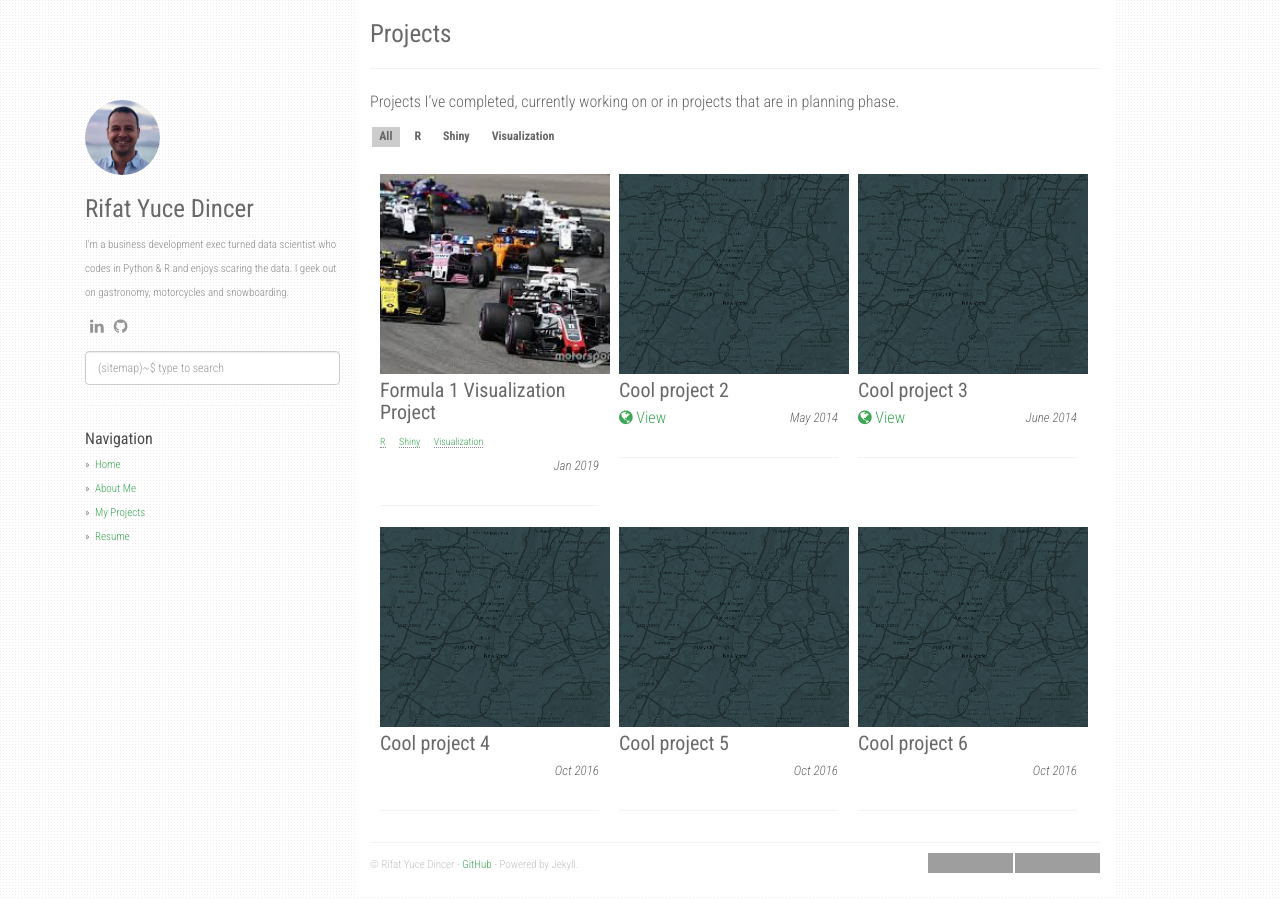
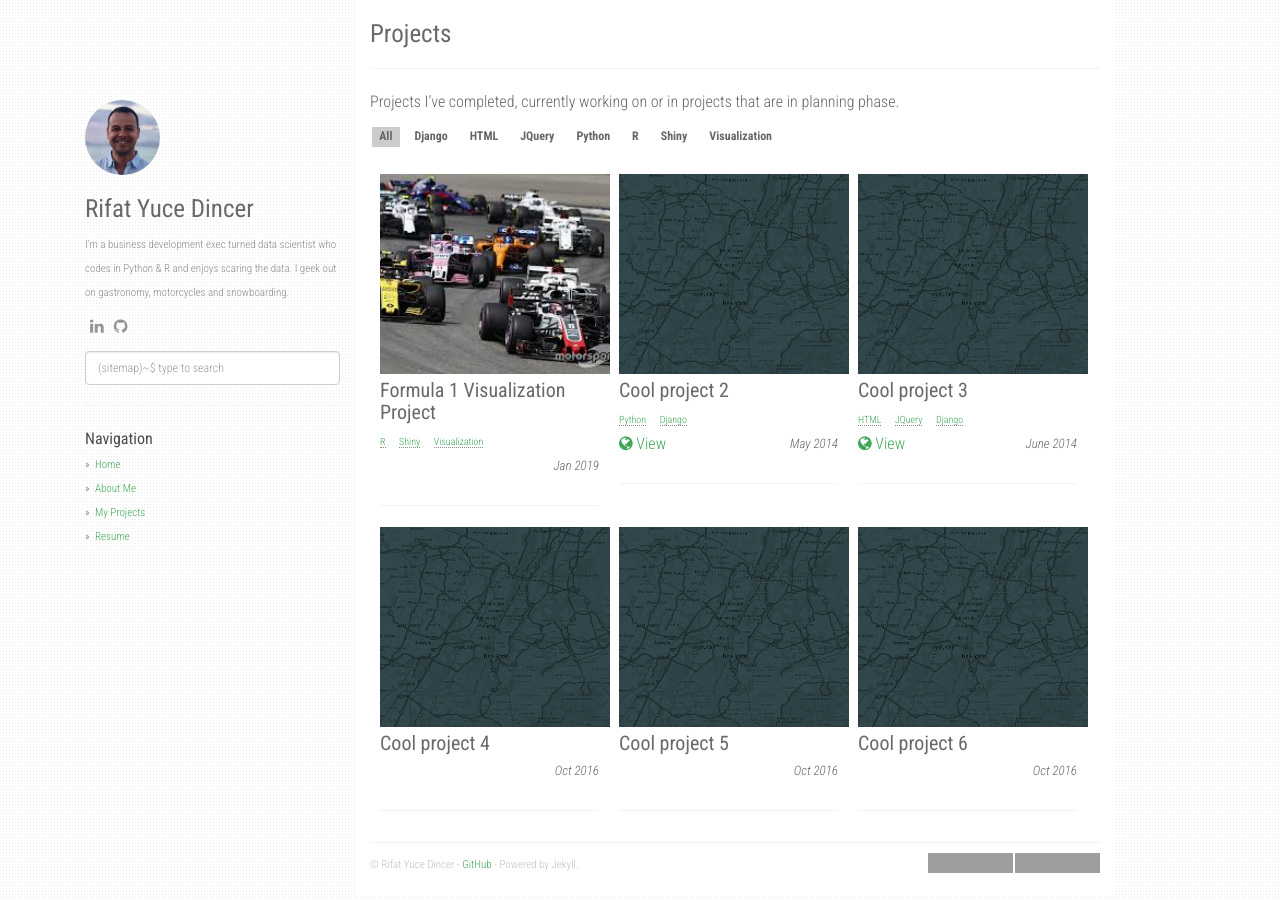
Before and after one commit to yucedincer/yucedincer.github.io, a Jekyll site: the page built from projects.md, in a window 1280 px wide. Built offline with Jekyll 4.4.1, drawn with Linux system fonts in a browser that asks for light colours; nearby versions of some CDN libraries; grey boxes are pictures that could not be loaded.

Commit message:
changing stuff

```diff
--- a/_data/projects.json
+++ b/_data/projects.json
@@ -12,7 +12,7 @@
 		"image": "placeholder.jpg",
 		"url": "#",
 		"date": "May 2014",
-		// "tags": ["Python","Django"]
+		"tags": ["Python","Django"]
 	},
 
 	{
@@ -20,7 +20,7 @@
 		"image": "placeholder.jpg",
 		"url": "#",
 		"date": "June 2014",
-		// "tags": ["HTML","JQuery","Django"]
+		"tags": ["HTML","JQuery","Django"]
 	},
 	{
 		"name": "Cool project 4",
```
